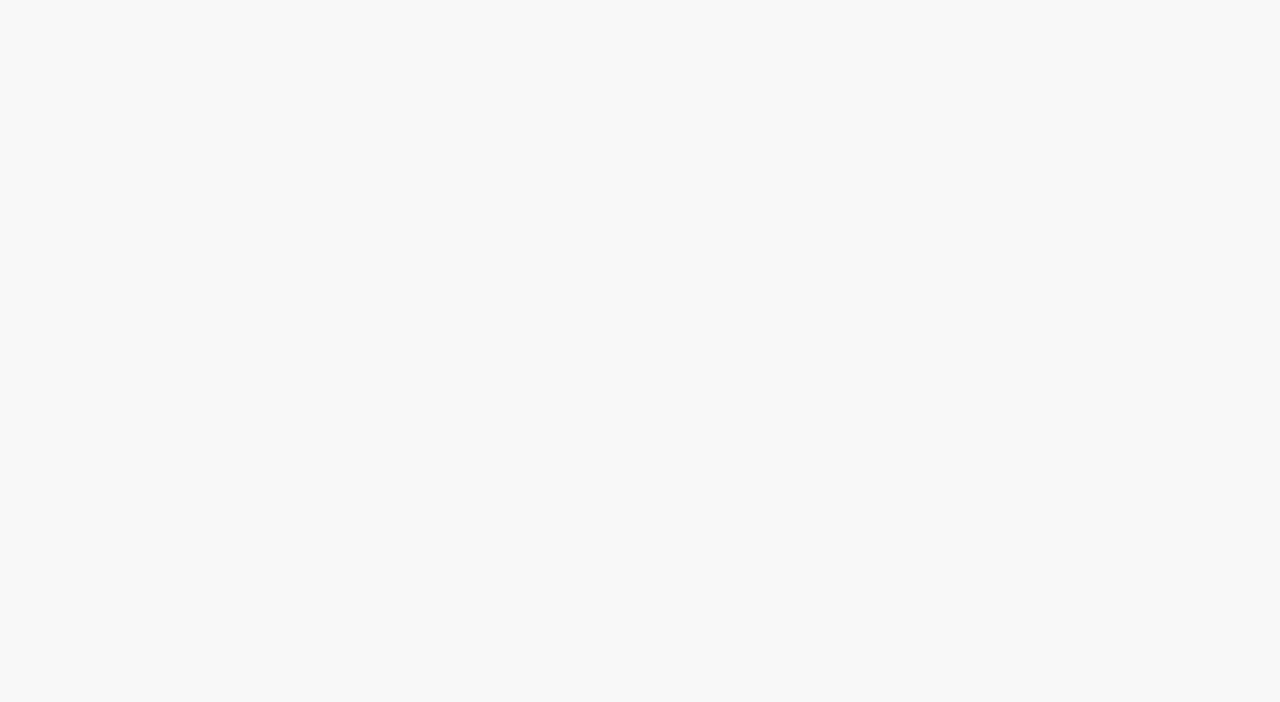
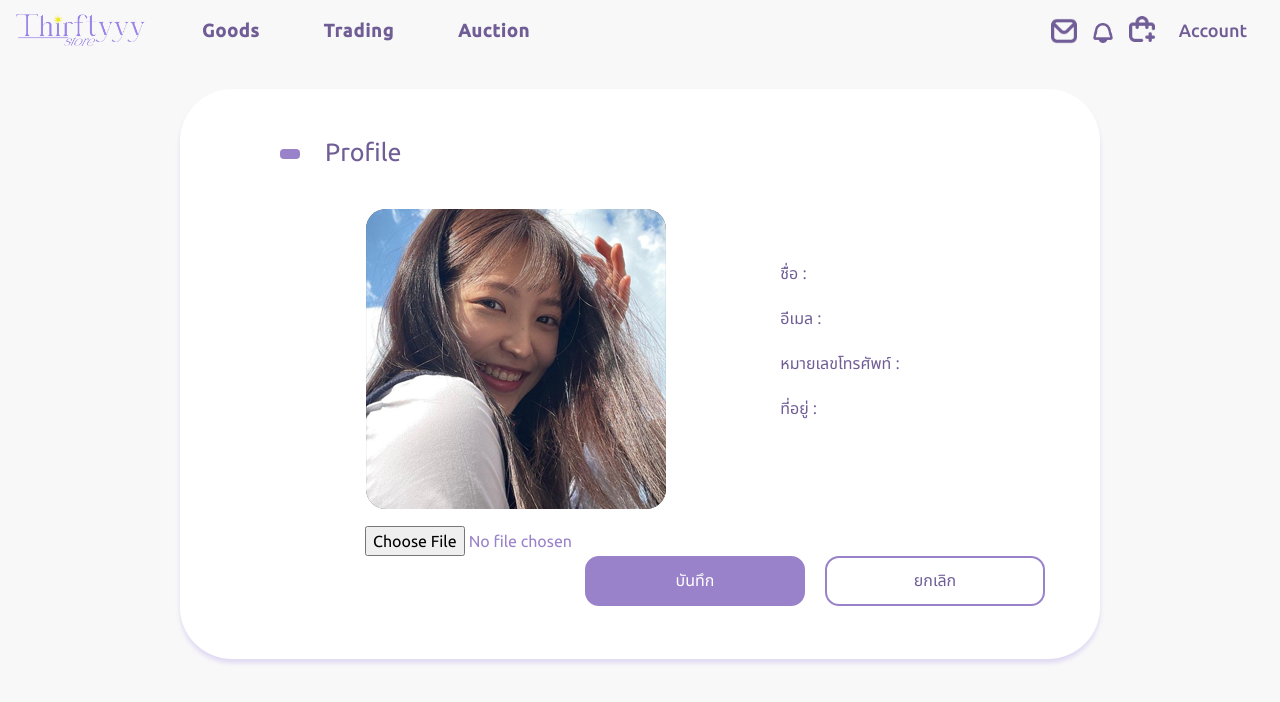
Before and after one commit to crushyz007/Frontend-ThirftyyyStore, a React (Create React App) app: page /editprofile in a window 1280 px wide. Shown: the top 702 px of the page. Built offline with nearby package versions, Linux system fonts and the light colour scheme.

Commit message:
add edit page

```diff
--- a/src/css/EditProfilePage.css
+++ b/src/css/EditProfilePage.css
@@ -0,0 +1,17 @@
+@import url('https://fonts.googleapis.com/css2?family=Ubuntu:wght@300;400;500&display=swap');
+@import url('https://fonts.googleapis.com/css2?family=Noto+Sans+Thai:wght@300;400;500&display=swap');
+
+.Profile__Button .purple_Btn{
+    background: #9A82CA;
+    color: #FFFFFF;
+    margin-left:350px;
+}
+
+.Profile__Button .purple_Btn:hover{
+    background-color: rgb(130, 114, 183);
+    color: #ffffff;
+    border: none;;
+}
+.Profile__Button .cancel_BtnPos{
+    margin-left: 20px;
+}
--- a/src/css/LoginPage.css
+++ b/src/css/LoginPage.css
@@ -40,7 +40,6 @@ body{
     box-shadow: 0px 0px 30px 10px rgba(155, 132, 232, 0.26);
     border-radius: 38px;
     margin-top: 8% !important;
-
 }
 .linearbox{
     width: 460px;
@@ -157,7 +156,7 @@ body{
     color: #423F48;
     font-weight: 400;
     margin-top: 45px;
-    margin-left: 200px;
+    margin-left: 250px;
 }
 .font7{
     margin-top: -36px;
--- a/src/css/ProfileBox.css
+++ b/src/css/ProfileBox.css
@@ -40,3 +40,46 @@
 .Profile_Pic{
     border-radius: 20px;
 }
+
+.Profile__Info{
+    position: fixed;
+    margin-left: 400px;
+    margin-top: -40px;
+}
+
+.Profile__Info label{
+    color: #705D96;
+    font-family: 'Noto Sans Thai', sans-serif !important;
+    font-weight: 400;
+    font-size: 16px;
+    margin: 0px !important;
+}
+
+.Profile__Info .label_2{
+    color: #9A82CA;
+}
+.itemindent{
+    margin-top:20px !important;
+}
+
+
+.Profile__Edit{
+    position: fixed;
+    margin-left: 400px;
+    margin-top: -40px;
+}
+.Profile__Edit label{
+    color: #705D96;
+    font-family: 'Noto Sans Thai', sans-serif !important;
+    font-weight: 400;
+    font-size: 16px;
+    margin: 0px !important;
+}
+.Profile__Button input{
+    font-family: 'Ubuntu', sans-serif !important;
+    font-weight: 400;
+    color: #9A82CA;
+    margin-top: -30px;
+    margin-left: 130px;
+    position: absolute;
+}
--- a/src/css/ProfilePage.css
+++ b/src/css/ProfilePage.css
@@ -1,14 +1,14 @@
 @import url('https://fonts.googleapis.com/css2?family=Ubuntu:wght@300;400;500&display=swap');
 @import url('https://fonts.googleapis.com/css2?family=Noto+Sans+Thai:wght@300;400;500&display=swap');
 
-.ProfilePageFont{
+/* .ProfilePageFont{
     font-family: 'Ubuntu', sans-serif !important;
     font-size: 50px !important;
     font-weight: 400;
     color: #705D96;
     margin-top: 45px;
     margin-left: 20px;
-}
+} */
 
 .Profile__Button{
     position: absolute;
@@ -16,12 +16,6 @@
     padding-top: 440px;
 }
 
-.Profile__Button input{
-    font-family: 'Ubuntu', sans-serif !important;
-    font-weight: 400;
-    color: #9A82CA;
-
-}
 .Profile__Button button{
     width: 220px;
     height: 50px;
@@ -30,47 +24,18 @@
     border-radius: 14px;
     font-family: 'Noto Sans Thai', sans-serif !important;
 }
-.Profile__Button .purple_Btn{
-    background: #9A82CA;
-    color: #FFFFFF;
-}
+
 .Profile__Button .white_Btn{
     background: #ffffff;
     color: #705D96;
 }
 
 .Profile__Button .white_Btn:hover{
-    background-color: #9A82CA;
+    background-color: rgb(130, 114, 183);
     color: #F8F8F8;
     border: none;
 }
 .edit_BtnPos{
-    margin-left:450px;
+    margin-left:400px;
+    margin-top: -20px;
 }
-
-.Profile__Info{
-    position: fixed;
-    /* display: flex; */
-    margin-left: 300px;
-    margin-top: -90px;
-
-}
-/* .Profile__Info .indent{
-    /* margin-left: 2px;
-    margin-top:30px;
-} */
-.Profile__Info label{
-    color: #705D96;
-    font-family: 'Noto Sans Thai', sans-serif !important;
-    font-weight: 400;
-    font-size: 16px;
-}
-.itemindent{
-    /* position: fixed !important; */
-    margin-top:20px !important;
-}
-
-/* .item_Info{
-    position: fixed;
-    /* margin-top: -100px !important;
-} */
--- a/src/pages/EditProfilePage.jsx
+++ b/src/pages/EditProfilePage.jsx
@@ -1,12 +1,39 @@
 import React from "react";
 import { Link } from "react-router-dom";
 import "../css/EditProfilePage.css"
+import "../css/ProfileBox.css"
 import NavBarAcc from '../component/NavBarAcc';
 import BoxProfile from '../component/ProfileBox';
 
 const EditProfile = () =>{
     return(
-        <div></div>
+        <div>
+            <NavBarAcc />
+            <div className="BodyBox">
+            <BoxProfile />
+            <div className="Profile__Edit">
+                <div>
+                    <label>ชื่อ :</label>
+                </div>
+                <div className="itemindent">
+                    <label>อีเมล :</label>
+                </div>
+                <div className="itemindent">
+                    <label>หมายเลขโทรศัพท์ :</label>
+                </div>
+                <div className="itemindent">
+                    <label>ที่อยู่ :</label>
+                </div>
+            </div>
+            <div className="Profile__Button">
+                    <input type="file" />
+                    <button className="purple_Btn">บันทึก</button>
+                        <div className="cancel_BtnPos">
+                            <button className="white_Btn">ยกเลิก</button>
+                        </div>
+                    </div>
+            </div>
+        </div>
     )
 }
 
--- a/src/pages/ProfilePage.jsx
+++ b/src/pages/ProfilePage.jsx
@@ -1,54 +1,48 @@
 import React from "react";
 import { Link } from "react-router-dom";
 import "../css/ProfilePage.css"
+import "../css/ProfileBox.css"
 import NavBarAcc from '../component/NavBarAcc';
 import BoxProfile from '../component/ProfileBox';
 
 const Profile = () =>{
     return(
         <div>
-            <NavBarAcc/>
+            {/* <NavBarAcc/> */}
 
                 <div className="BodyBox">
                     <BoxProfile />
                     <div className="Profile__Info">
-                            {/* <div className="item_Info"> */}
+
                                 <div className="itemindent">
                                     <label>ชื่อ : <br /></label>
                                 </div>
-                                    <label>User Name</label>
-                            {/* </div> */}
+                                    <label className="label_2">User Name</label>
 
-                            {/* <div className="item_Info"> */}
                             <div className="itemindent">
                                 <label>อีเมล : <br /></label>
                             </div>
-                                <label>testemail@gmail.com</label>
-                            {/* </div> */}
+                                <label className="label_2">testemail@gmail.com</label>
+
 
                             <div className="itemindent">
                                 <label>หมายเลขโทรศัพท์: <br /></label>
                             </div>
-                                <label>08123456789</label>
+                                <label className="label_2">08123456789</label>
 
                             <div className="itemindent">
                                 <label>ที่อยู่: <br /></label>
                             </div>
-                                {/* <label>123/4 Ladkrabang, BKK 10520</label> */}
+                                <label className="label_2">123/4 Ladkrabang, BKK 10520</label>
 
                     </div>
 
                     <div className="Profile__Button">
-                    {/* <input type="file" /> */}
-                    {/* <p><button className="purple_Btn">บันทึก</button></p> */}
                         <div className="edit_BtnPos">
                             <Link to="/editprofile"><button className="white_Btn">แก้ไขโปรไฟล์</button></Link>
                         </div>
                     </div>
 
-                    {/* <div className="ProfilePageFont">
-                    </div> */}
-                    {/* <input> </input> */}
                 </div>
         </div>
     )
```
Also changed, not shown: src/pages/LoginPage.jsx (indentation only).
